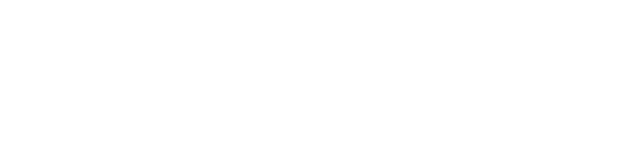
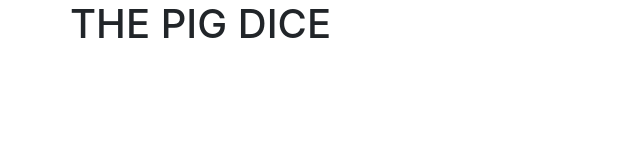
Before and after one commit to joshuaagega/Pigdice, a plain HTML site: page index.html in a window 1280 px wide. Shown: the whole page, without its empty margins (0-640 px from the left). Drawn offline with nearby package versions, Linux system fonts and the light colour scheme.

Commit message:
additon af container,row and gamestation class

```diff
--- a/index.html
+++ b/index.html
@@ -7,6 +7,10 @@
     <title>Pig Dice</title>
   </head>
   <body>
+<div class="container">
+<div class="row">
+<h1>THE PIG DICE</h1>
+<div class="gamestation">
 
 
 
@@ -18,10 +22,9 @@
 
 
 
-
-
-
-
+</div>
+</div>
+</div>
     <script src="https://code.jquery.com/jquery-3.3.1.slim.min.js" integrity="sha384-q8i/X+965DzO0rT7abK41JStQIAqVgRVzpbzo5smXKp4YfRvH+8abtTE1Pi6jizo" crossorigin="anonymous"></script>
     <script src="https://cdnjs.cloudflare.com/ajax/libs/popper.js/1.14.7/umd/popper.min.js" integrity="sha384-UO2eT0CpHqdSJQ6hJty5KVphtPhzWj9WO1clHTMGa3JDZwrnQq4sF86dIHNDz0W1" crossorigin="anonymous"></script>
     <script src="https://stackpath.bootstrapcdn.com/bootstrap/4.3.1/js/bootstrap.min.js" integrity="sha384-JjSmVgyd0p3pXB1rRibZUAYoIIy6OrQ6VrjIEaFf/nJGzIxFDsf4x0xIM+B07jRM" crossorigin="anonymous"></script>
```
